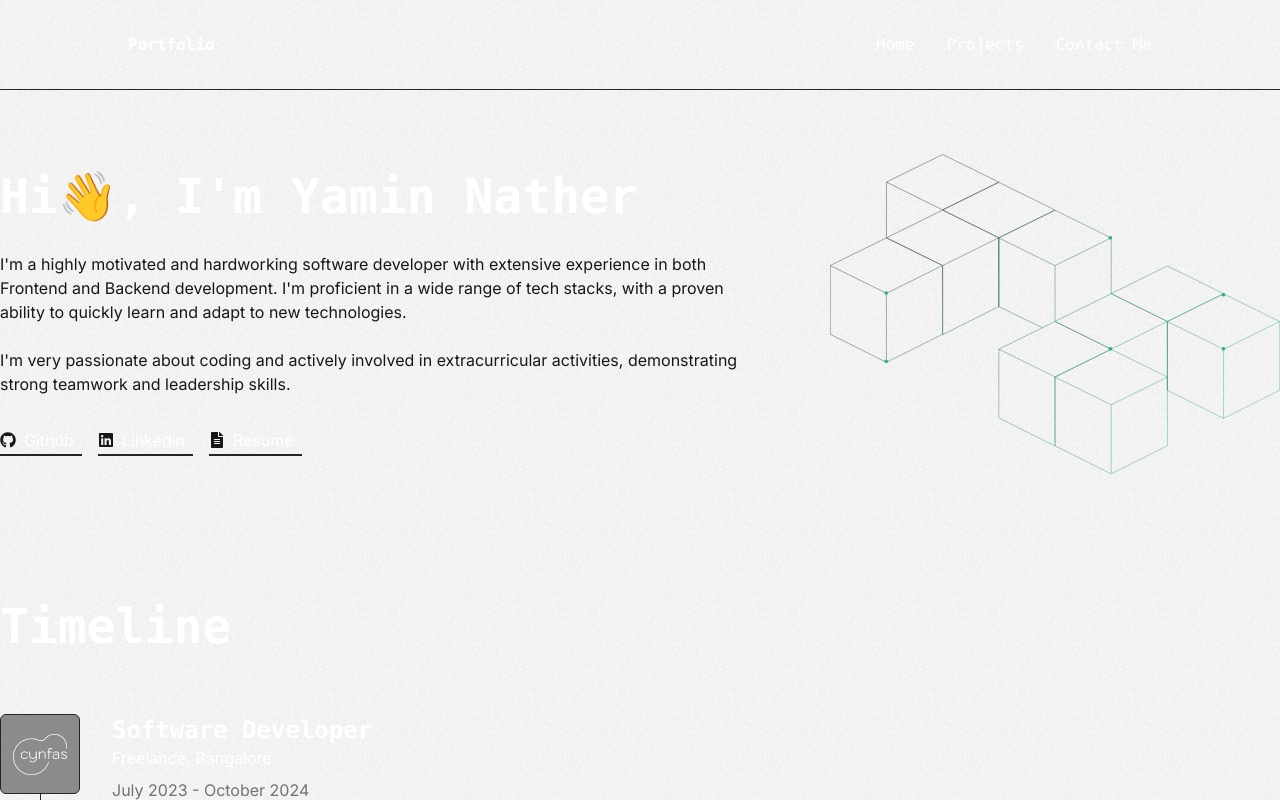
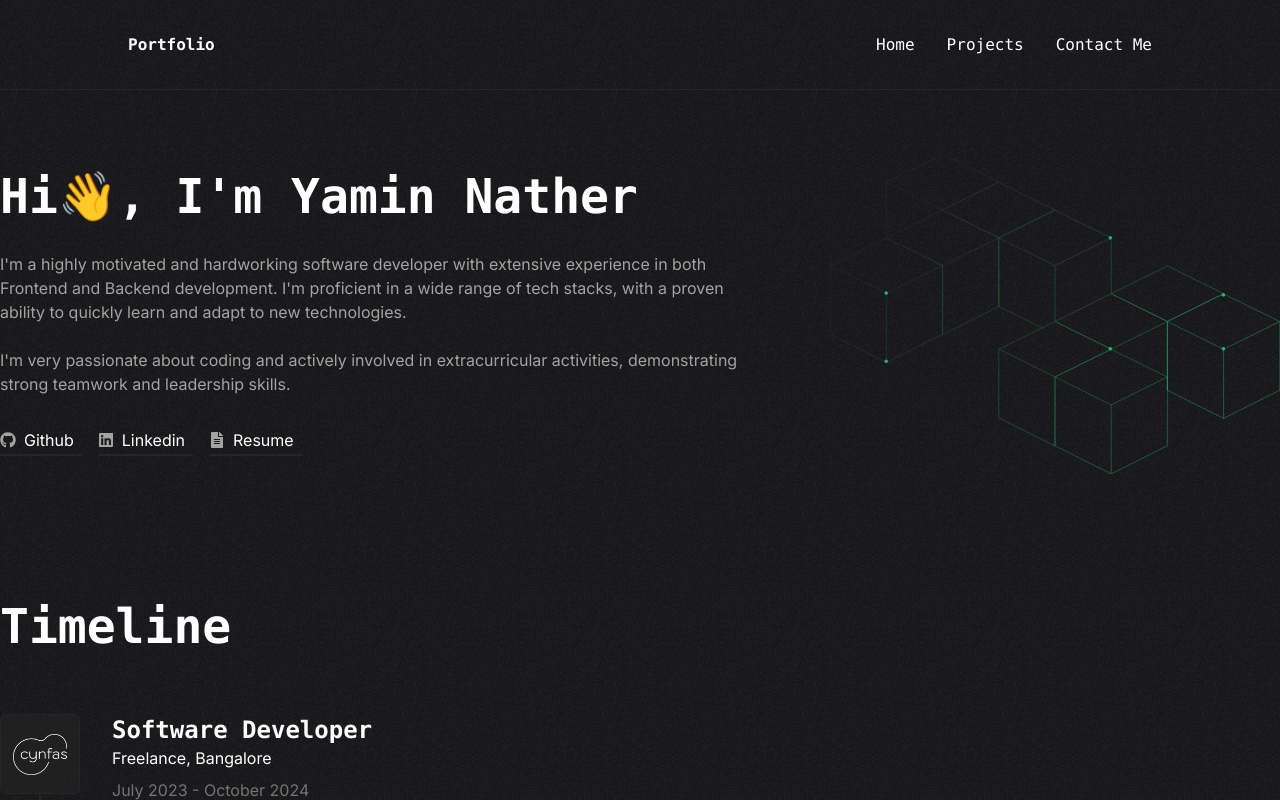
Before and after one commit to YaminNather/portfolio-website, a Next.js app: page / in a window 1280 px wide. Shown: the top 800 px of the page. Built offline with nearby package versions, Linux system fonts and the light colour scheme.

Commit message:
=Added Home Page entry animations

```diff
--- a/src/app/(pages)/(home)/hero_section/hero_section.tsx
+++ b/src/app/(pages)/(home)/hero_section/hero_section.tsx
@@ -1,14 +1,24 @@
-import { ReactNode } from "react";
+'use client';
+
+import { ReactNode, useState } from "react";
 
 import { ExternalLink } from "./external_link";
 import { FaFileAlt, FaGithub, FaLinkedin } from "react-icons/fa";
 import { ExternalLinkLink } from "./components/external_link/external_link_link";
 import { AbstractAnimation } from "./components/abstract_animation/abstract_animation";
+import { useIsVisible } from "@/app/hooks/use_is_visible/use_is_visible";
 
 export function HeroSection(): ReactNode {
+  const [sectionElement, setSectionElement] = useState<HTMLElement | null>(null);
+  const isVisible = useIsVisible(sectionElement);
+
   return (
-    <section id="hero" className="flex py-16 items-center">
-      <div className="w-8/12">
+    <section
+      ref={(element) => setSectionElement(element)}
+      id="hero"
+      className={`flex py-16 items-center`}
+    >
+      <div className={`w-8/12 animate-slide-in-y-initial ${(isVisible) ? 'animate-slide-in-y' : ''}`}>
         <p className="font-mono text-5xl font-bold text-white">Hi👋, I'm Yamin Nather</p>
 
         <p className="mt-8">
@@ -29,7 +39,7 @@ export function HeroSection(): ReactNode {
 
       <div className="w-1/12" />
 
-      <div>
+      <div className={`animate-slide-in-y-initial animate-delay-200 ${(isVisible) ? 'animate-slide-in-y' : ''}`}>
         <AbstractAnimation />
       </div>
     </section>
--- /dev/null
+++ b/src/app/(pages)/(home)/work_experience_section/components/styles.module.scss
@@ -0,0 +1,18 @@
+.line {
+    transform: scaleY(0);
+}
+
+.line_grow_animation {
+    animation: line_grow_animation 1s forwards;
+    transform-origin: top;
+}
+
+@keyframes line_grow_animation {
+    0% {
+        transform: scaleY(0);
+    }
+
+    100% {
+        transform: scaleY(1);
+    }
+}
--- a/src/app/(pages)/(home)/work_experience_section/components/work_experience_item.tsx
+++ b/src/app/(pages)/(home)/work_experience_section/components/work_experience_item.tsx
@@ -1,6 +1,9 @@
-import { DetailedHTMLProps, HTMLAttributes, ReactNode } from "react";
+import { DetailedHTMLProps, HTMLAttributes, ReactNode, useRef, useState } from "react";
 import Image, { StaticImageData } from "next/image";
 import { DateRange } from "@/types/date_range";
+import { useIsVisible } from "@/app/hooks/use_is_visible/use_is_visible";
+
+import styles from "./styles.module.scss";
 
 export interface WorkExperienceItemProps extends DetailedHTMLProps<HTMLAttributes<HTMLDivElement>, HTMLDivElement> {
   readonly company: string;
@@ -12,24 +15,31 @@ export interface WorkExperienceItemProps extends DetailedHTMLProps<HTMLAttribute
 }
 
 export function WorkExperienceItem(props: WorkExperienceItemProps) {
+  const [element, setElement] = useState<HTMLDivElement | null>(null);
+  const isVisible = useIsVisible(element);
+
   return (
-    <div {...props} className={`flex ${props.className}`}>
+    <div ref={(element) => setElement(element)} {...props} className={`flex ${props.className}`}>
       <div className="flex flex-col items-center">
         <div className="size-20 flex rounded-md border border-neutral-800 bg-neutral-800 bg-opacity-50 justify-center items-center p-3">
           <Image src={props.icon} alt="" className="w-full h-full object-contain" />
         </div>
 
-        <div className="w-[1px] flex-grow bg-neutral-800" />
+        <div className={`w-[2px] flex-grow bg-neutral-800 ${styles.line} ${(isVisible) ? styles.line_grow_animation : ""}`} />
       </div>
 
       <div className="ms-8 w-6/12 pb-16">
-        <p className="font-mono text-white font-extrabold text-2xl">{props.role}</p>
+        <p className={`font-mono text-white font-extrabold text-2xl animate-slide-in-y-initial ${(isVisible) ? "animate-slide-in-y" : ""}`}>
+          {props.role}
+        </p>
 
-        <p className="text-white">{props.company}, {props.location}</p>
+        <p className={`text-white animate-slide-in-y-initial ${(isVisible) ? "animate-slide-in-y" : ""}`}>{props.company}, {props.location}</p>
 
-        <p className="mt-2 text-neutral-500">{props.timePeriod.toLocaleDateString("en-IN", {year: 'numeric', month: 'long'})}</p>
+        <p className={`mt-2 text-neutral-500 animate-slide-in-y-initial ${(isVisible) ? "animate-slide-in-y" : ""} animate-delay-100`}>
+          {props.timePeriod.toLocaleDateString("en-IN", {year: 'numeric', month: 'long'})}
+        </p>
 
-        {props.description("mt-4")}
+        {props.description(`mt-4 animate-slide-in-y-initial ${(isVisible) ? "animate-slide-in-y" : ""} animate-delay-200`)}
       </div>
     </div>
   );
--- a/src/app/(pages)/(home)/work_experience_section/work_experience_section.tsx
+++ b/src/app/(pages)/(home)/work_experience_section/work_experience_section.tsx
@@ -1,16 +1,20 @@
 "use client";
 
-import { ReactNode } from "react";
+import { ReactNode, useState } from "react";
 
 import { H1 } from "@/app/components/headings/h1";
 
 import { WorkExperienceItem } from "./components/work_experience_item";
 import { WorkExperience } from "./work_experience";
+import { useIsVisible } from "@/app/hooks/use_is_visible/use_is_visible";
 
 export function WorkExperienceSection(): ReactNode {
+  const [element, setElement] = useState<HTMLElement | null>(null);
+  const isVisible = useIsVisible(element);
+
   return (
     <section id="projects" className="py-16">
-      <H1>Timeline</H1>
+      <H1 ref={(element) => setElement(element)}>Timeline</H1>
 
       {WorkExperience.values.map(
         (element, index) => (
--- a/src/app/globals.scss
+++ b/src/app/globals.scss
@@ -1,6 +1,20 @@
 @tailwind base;
 @tailwind components;
 @tailwind utilities;
+
+@layer utilities {
+  @keyframes slide-in-y {
+    0% {
+      transform: translate(0px, 16px);
+      opacity: 0;
+    }
+
+    100% {
+      transform: translate(0px, 0px);
+      opacity: 1;
+    }
+  }
+}
 
 @font-face {
   font-family: "Roboto-Mono";
@@ -9,17 +23,10 @@
 }
 
 :root {
-  --background: #ffffff;
-  --foreground: #171717;
+  --background: rgb(24 24 27);
+  --foreground: theme(colors.neutral.400);
   --page-padding-horizontal: 128px;
   --section-padding-vertical: 64px;
-}
-
-@media (prefers-color-scheme: dark) {
-  :root {
-    --background: rgb(24 24 27);
-    --foreground: theme(colors.neutral.400);
-  }
 }
 
 .font-roboto-mono {
--- /dev/null
+++ b/src/app/hooks/use_is_visible/use_is_visible.tsx
@@ -0,0 +1,40 @@
+import { useEffect, useMemo, useState } from "react";
+
+export function useIsVisible(element: HTMLElement | null, hold: boolean = true, intersectionRatio: number = 0.5): boolean {
+  if (typeof window === 'undefined') return false;
+
+  const [isVisible, setIsVisible] = useState<boolean>(false);
+
+  const intersectionObserver = useMemo(
+    () => {
+      return new IntersectionObserver(
+        (entries, observer) => {
+          setIsVisible((isVisible) => {
+            if (hold && isVisible) return true;
+
+            return entries.filter((element) => element.isIntersecting && element.intersectionRatio > intersectionRatio).length != 0;
+          });
+        },
+        {
+          threshold: intersectionRatio,
+        }
+      );
+    },
+    []
+  );
+
+  useEffect(
+    () => {
+      if (element === null) return;
+
+      intersectionObserver.observe(element);
+
+      return () => {
+        intersectionObserver.unobserve(element);
+      };
+    },
+    [element, intersectionObserver]
+  );
+
+  return isVisible;
+}
--- a/tailwind.config.ts
+++ b/tailwind.config.ts
@@ -1,4 +1,5 @@
 import type { Config } from "tailwindcss";
+import * as plugin from 'tailwindcss/plugin';
 
 const config: Config = {
   content: [
@@ -8,9 +9,51 @@ const config: Config = {
     "./node_modules/@nextui-org/theme/dist/**/*.{js,ts,jsx,tsx}"
   ],
   theme: {
-    extend: {},
+    extend: {
+      // animation: {
+      //   'slide-in-y': 'slide-in-y 1s forwards',
+      // },
+      // keyframes: {
+      //   'slide-in-y': {
+      //     '0%': {
+      //       transform: 'translate(0px, 5px)',
+      //       opacity: '0'
+      //     },
+
+      //     '100%': {
+      //       transform:  'translate(0px, -30px)',
+      //       opacity: '1'
+      //     },
+      //   }
+      // }
+    },
   },
   darkMode: "class",
-  plugins: [],
+  plugins: [
+    plugin.default(function ({ matchUtilities, theme, addComponents }) {
+      matchUtilities(
+        {
+          'animate-delay': (value) => ({
+            animationDelay: value,
+          }),
+        },
+        { values: theme('transitionDelay') }
+      );
+
+      addComponents(
+        {
+          '.animate-slide-in-y-initial': {
+            transform: 'translate(0px, 16px)',
+            opacity: '0',
+          },
+          '.animate-slide-in-y': {
+            transform: 'translate(0px, 16px)',
+            opacity: '0',
+            animation: 'slide-in-y 1s forwards',
+          }
+        }
+      );
+    })
+  ],
 };
 export default config;
```
